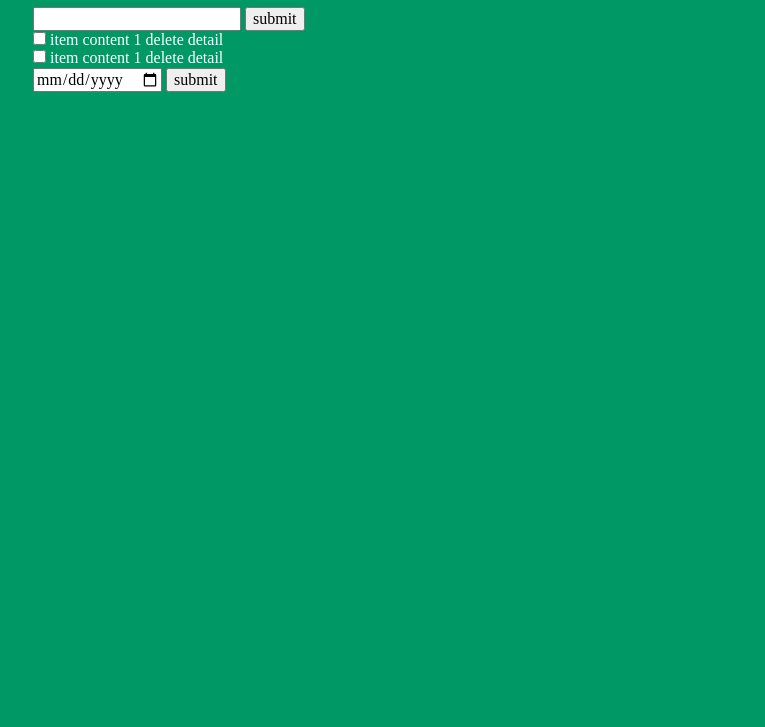
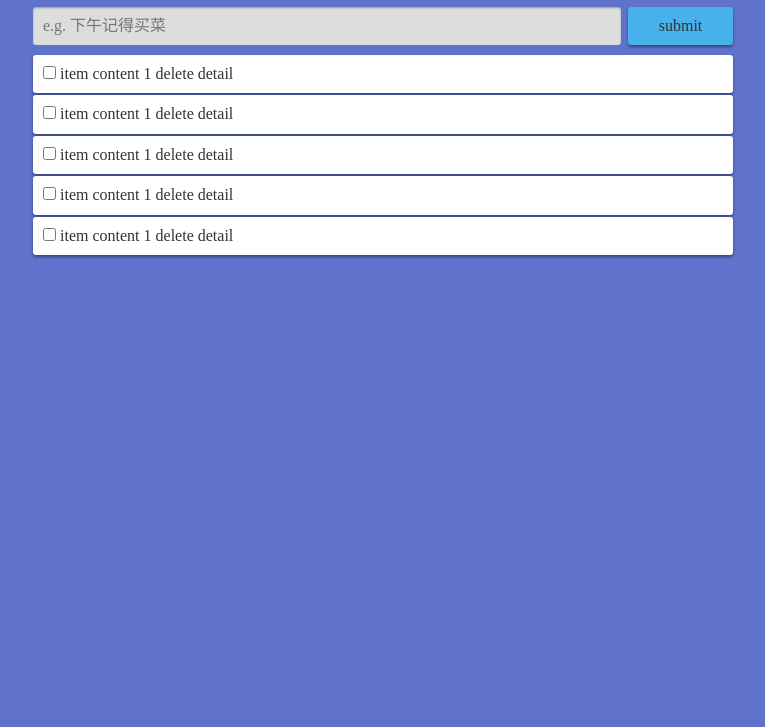
Before and after one commit to dunizb/MyTodoist, a website: page index.html in a window 1280 px wide. Shown: the part 73-800 px from the top of the page, without its empty margins (257-1022 px from the left). Drawn offline with nearby package versions, Linux system fonts and the light colour scheme.

Commit message:
基础界面及样式

```diff
--- a/css/base.css
+++ b/css/base.css
@@ -1,22 +1,132 @@
 *{
     /*background-color: rgba(0,0,0,.1);*/
     font-family: 'Microsoft YaHei';
+    box-sizing: border-box;
+    transition: background .2s;
 }
 
 body{
-    background-color: #009966;
+    background-color: rgba(95,114,204,1);
     color: #fff;
 }
 
 .container{
     max-width: 700px;
     margin: 0 auto;
+    position: relative;
 }
 
 h1{
     text-align: center;
 }
 
+.task-list{
+    margin: 10px 0;
+}
+
+input,
+.task-item,
+.task-detail-mask,
+textarea,
+button{
+    padding: 10px;
+    border-radius: 3px;
+}
+
+button,
+input[type="text"],input[type="date"]{
+    border: 0;
+}
+
+textarea,
+input[type="text"],input[type="date"]{
+    display: block;
+    width: 100%;
+    background-color: #ddd;
+    box-shadow: inset 0 1px 2px rgba(0, 0, 0, .3);
+}
+
+textarea{
+    min-height: 80px;
+    margin-bottom: 10px;
+}
+
+textarea:hover,
+textarea:focus,
+input[type="text"]:hover,
+input[type="text"]:focus,
+input[type="date"]:hover,
+input[type="date"]:focus{
+    background-color: #eee;
+    outline: 0; /** 去除边框阴影 */
+    box-shadow: inset 0 1px 2px rgba(0, 0, 0, .2);
+}
+
+button{
+    display: inline-block;
+    cursor: pointer;
+    color: #333;
+}
+
+.add-task input[type="text"]{
+    float: left;
+    width: 84%;
+    margin-right: 1%;
+}
+.add-task [type="submit"]{
+    width: 15%;
+    background-color: #46b1ea;
+}
+.add-task [type="submit"],
 .task-item{
+    box-shadow: 0 2px 3px rgba(0,0,0,.4);
+}
+.add-task [type="submit"]:hover{
+    background-color: #199be0;
+}
 
+
+.task-item{
+    padding: 10px;
+    background-color: #fff;
+    color: #333;
+    margin-bottom: 2px;
+    border-radius: 3px;
+    cursor: pointer;
 }
+.task-item:hover{
+    background: #ddd;
+}
+
+.task-detail,
+.task-detail-mask{
+    position: absolute;
+    display: none;
+}
+
+.task-detail{
+    bottom: 0;
+    right: 0;
+    background-color: #fff;
+    padding: 10px;
+    width: 50%;
+    height: 100%;
+    color: #333;
+}
+
+.task-detail .content{
+    padding: 10px;
+    font-weight: 900;
+    cursor: pointer;
+}
+.task-detail > *{
+    padding: 10px;
+}
+
+.task-detail-mask{
+    top: 0;
+    bottom: 0;
+    right: 0;
+    left: 0;
+    background-color: rgba(30,30,30,.6);
+}
--- a/index.html
+++ b/index.html
@@ -16,8 +16,8 @@
 <div class="container">
     <h1>我的Todo</h1>
     <div class="add-task">
-        <input type="text"/>
-        <button>submit</button>
+        <input type="text" placeholder="e.g. 下午记得买菜" />
+        <button type="submit">submit</button>
     </div>
     <!--清单列表开始-->
     <div class="task-list">
@@ -33,22 +33,47 @@
             <span>delete</span>
             <span>detail</span>
         </div>
+        <div class="task-item">
+            <span><input type="checkbox"/></span>
+            <span><span class="task-content">item content 1</span></span>
+            <span>delete</span>
+            <span>detail</span>
+        </div>
+        <div class="task-item">
+            <span><input type="checkbox"/></span>
+            <span><span class="task-content">item content 1</span></span>
+            <span>delete</span>
+            <span>detail</span>
+        </div>
+        <div class="task-item">
+            <span><input type="checkbox"/></span>
+            <span><span class="task-content">item content 1</span></span>
+            <span>delete</span>
+            <span>detail</span>
+        </div>
     </div>
     <!--清单列表结束-->
     <!--任务详情开始-->
+    <!-- 遮罩 -->
+    <div class="task-detail-mask"></div>
+
     <div class="task-detail">
-        <div class="content"></div>
+        <div class="content">
+            下午记得买菜
+        </div>
         <div>
             <div class="desc">
-
+                <textarea name="" id=""></textarea>
             </div>
             <div class="remind">
                 <input type="date"/>
-                <button>submit</button>
+                <!-- <button type="submit">submit</button> -->
             </div>
         </div>
     </div>
     <!--任务详情结束-->
+
+
 </div>
 
 
```
